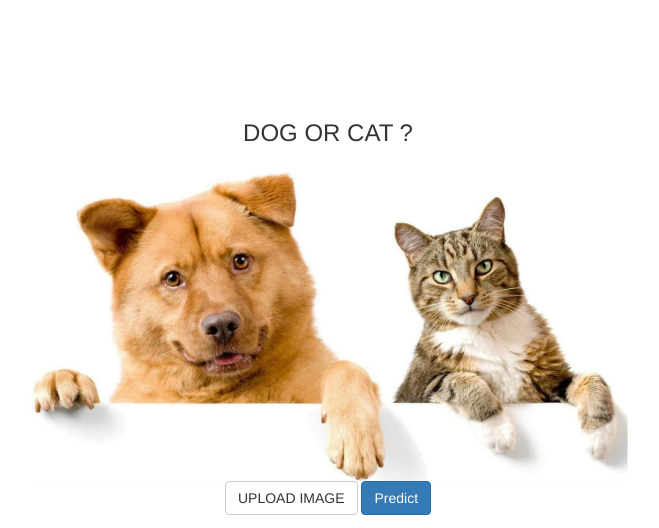
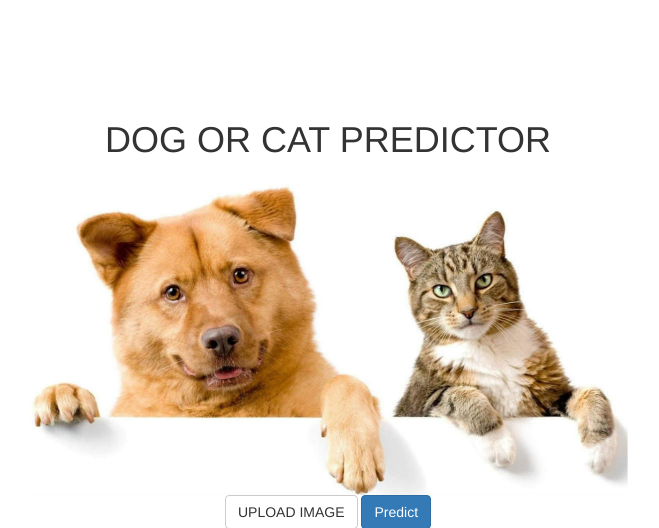
Before and after one commit to dr-robin/dogcatpredictor, a Flask app: page / in a window 1280 px wide. Shown: the top 528 px of the page, without its empty margins (312-971 px from the left). Run offline with Flask 2, Linux system fonts and the light colour scheme; parts of the project's set-up code (start-up, migrations or seed data) failed here and were passed over; some libraries are stand-ins or nearby versions.

Commit message:
Make it better

```diff
--- a/templates/index.html
+++ b/templates/index.html
@@ -2,7 +2,7 @@
 <html lang="en">
 <head>
   <meta charset="UTF-8">
-  <title>Dog or Cat ?</title>
+  <title>Dog or cat predictor</title>
       <!-- Latest compiled and minified CSS -->
     <link rel="stylesheet" href="https://maxcdn.bootstrapcdn.com/bootstrap/3.3.7/css/bootstrap.min.css">
     <link rel="shortcut icon" href="{{ url_for('static', filename='img/favicon.ico') }}" type="image/x-icon">
@@ -46,7 +46,7 @@
 <div class="container" style="margin: auto;width;40%; text-align: center; margin-top: 70px;  text-transform: uppercase">
 
 
-  <h3 style="margin: auto;width: 80%; text-align: center; margin-top: 50px;  text-transform: uppercase">Dog or Cat ?</h3>
+  <h1 style="margin: auto;width: 80%; text-align: center; margin-top: 50px;  text-transform: uppercase">Dog or cat predictor</h1>
 
    <div style="text-align: center; margin-top: 20px">
        <img style="max-width: 600px" src="{{ url_for('static', filename='img/cat_dog.jpg') }}"/>
```
Also changed, not shown: README.md.
